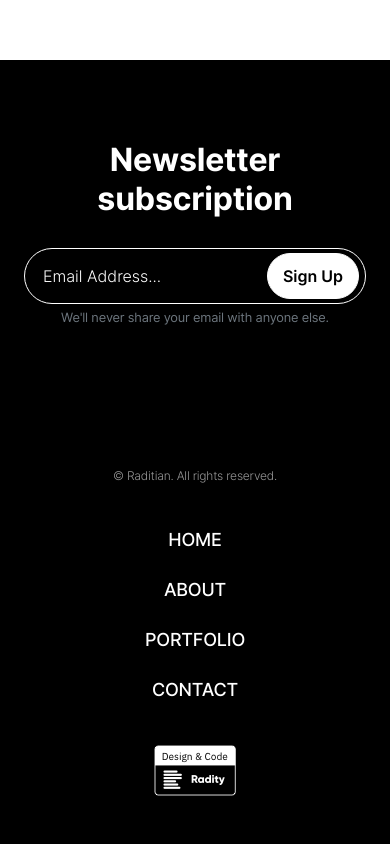
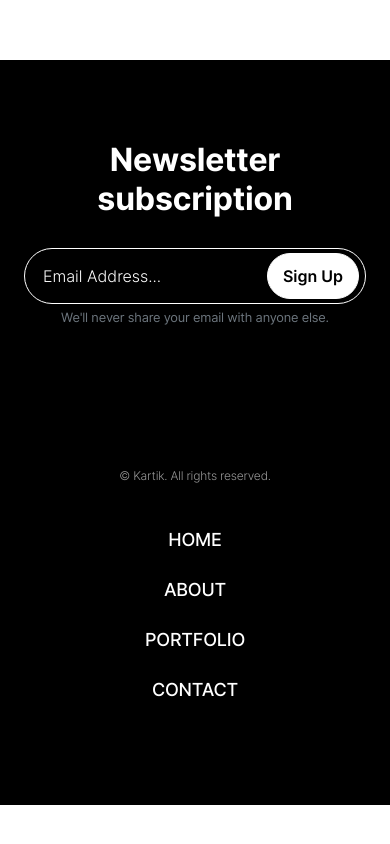
Before and after one commit to kartik-03/kartik-03.github.io, a plain HTML site: page index.html in a window 390 px wide. Shown: the part 8352-9196 px from the top of the page. After the commit the page ends 9157 px from the top, so only its background shows below. Drawn offline with Linux system fonts and the light colour scheme; some packages are replaced by stand-ins of ours.

Commit message:
mobile view fix

```diff
--- a/index.html
+++ b/index.html
@@ -792,7 +792,7 @@
   <div class="container">
     <div class="footer__left">
       <div class="footer__copy">
-        © Raditian. All rights reserved.
+        © Kartik. All rights reserved.
       </div>
     </div>
     <div class="footer__links">
@@ -816,12 +816,6 @@
       </ul>
     </div>
     <div class="footer__right">
-      <a href="https://radity.com/"
-        ><img
-          src="https://kartik-03.github.io/img/general/design-and-code-radity.png"
-          srcset="https://kartik-03.github.io/img/general/design-and-code-radity.png 1x, https://kartik-03.github.io/img/general/design-and-code-radity@2x.png 2x"
-          alt="Design &amp; Code - Radity"
-      /></a>
     </div>
   </div>
 </footer>
```
Also changed, not shown: 404.html (+1 -7 lines).
